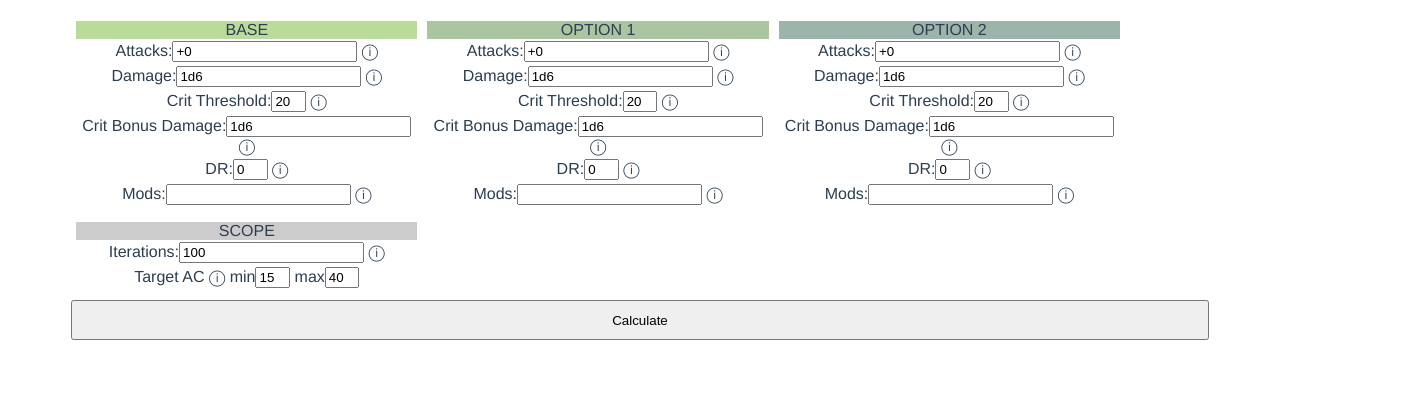
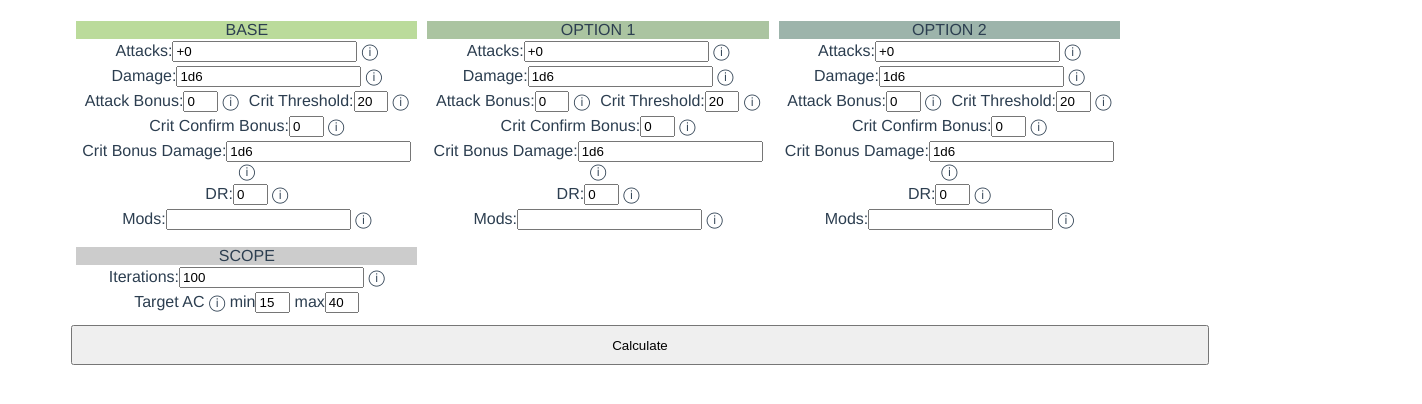
Before and after one commit to charles-oder/pathfinder-damage-calc, a Vue app: page / in a window 1280 px wide. Shown: the top 404 px of the page, 1422 px wide, since content can reach past the window. Built offline with nearby package versions, Linux system fonts and the light colour scheme.

Commit message:
added fields to compare attack bonuses without having to redo the attacks field

```diff
--- a/src/attack/attack-resolver.ts
+++ b/src/attack/attack-resolver.ts
@@ -2,6 +2,7 @@ import MultiDieRoller from '@/dice/multi-die-roller';
 import Logger from '@/logging/logger';
 import { SingleAttackResult, FullAttackResult } from './attack-result';
 import AttackSettings from '@/config/attack-settings';
+import { parseQuery } from 'vue-router';
 
 export default class AttackResolver {
 
@@ -93,17 +94,20 @@ export default class AttackResolver {
     resolveSingleAttack(targetAc: number, bonusToHit: number, attack = 0, hit = 0): SingleAttackResult {
         Logger.log('attack: ' + attack);
         Logger.log('hit: ' + hit);
+        Logger.log('settings: ' + JSON.stringify(this.settings));
         const naturalRoll = this.dieRoller.rollDieString('1d20');
         const critThreshold = this.settings.critThreshold;
         const critBonusDamage = this.settings.critBonusDamage;
+        const critConfirmBonus = parseInt(this.settings.critConfirmBonus);
+        const attackBonus = parseInt(this.settings.attackBonus);
         const damage = this.settings.damage;
-        const dr = this.settings.damageReduction;
+        const dr = parseInt(this.settings.damageReduction);
         const damageMod = this.settings.mods;
         Logger.log('naturalRoll: ' + naturalRoll);
         if (naturalRoll == 1) {
             return new SingleAttackResult(targetAc, false, false, 0, 0, 0, 0);
         }
-        const modifiedRoll = naturalRoll + bonusToHit;
+        const modifiedRoll = naturalRoll + bonusToHit + attackBonus;
         Logger.log('modifiedRoll: ' + modifiedRoll);
         const isHit = modifiedRoll >= targetAc || naturalRoll == 20;
         let baseDamage = 0;
@@ -119,7 +123,7 @@ export default class AttackResolver {
                 Logger.log('critical threat');
                 const confirmRoll = this.dieRoller.rollDieString('1d20');
                 Logger.log('confirm roll: ' + confirmRoll);
-                const modifiedConfirm = confirmRoll + bonusToHit;
+                const modifiedConfirm = confirmRoll + bonusToHit + critConfirmBonus + attackBonus;
                 Logger.log('modifiedConfirm roll: ' + modifiedConfirm);
                 isCrit = modifiedConfirm >= targetAc;
                 Logger.log('isCrit: ' + isCrit);
@@ -132,7 +136,7 @@ export default class AttackResolver {
         Logger.log('Base Damage: ' + baseDamage);
         Logger.log('Mod Damage: ' + modDamage);
         Logger.log('Crit Damage: ' + critDamage);
-        const totalDamage = Math.max(baseDamage + modDamage + critDamage - parseInt(this.settings.damageReduction), 0);
+        const totalDamage = Math.max(baseDamage + modDamage + critDamage - dr, 0);
         Logger.log('totalDamage: ' + totalDamage);
         return new SingleAttackResult(targetAc, isHit, isCrit, baseDamage, modDamage, critDamage, totalDamage);
     }
--- a/src/config/AttackSettingsView.vue
+++ b/src/config/AttackSettingsView.vue
@@ -3,7 +3,9 @@
         <div class="sim-settings-header" v-bind:style="{background: attackSettings.color}">{{attackSettings.name}}</div>
         <div class="row">Attacks:<input v-model="attackSettings.attacks"/> <TooltipView :text="attacksTooltip"/></div>
         <div class="row">Damage:<input v-model="attackSettings.damage"/> <TooltipView :text="damageToolitp"/></div>
+        <div class="row">Attack Bonus:<input style="width: 2em;" v-model="attackSettings.attackBonus"/> <TooltipView :text="critThresholdTooltip"/></div>
         <div class="row">Crit Threshold:<input style="width: 2em;" v-model="attackSettings.critThreshold"/> <TooltipView :text="critThresholdTooltip"/></div>
+        <div class="row">Crit Confirm Bonus:<input style="width: 2em;" v-model="attackSettings.critConfirmBonus"/> <TooltipView :text="critThresholdTooltip"/></div>
         <div class="row">Crit Bonus Damage:<input v-model="attackSettings.critBonusDamage"/> <TooltipView :text="critDamageBonusTooltip"/></div>
         <div class="row">DR:<input style="width: 2em;" v-model="attackSettings.damageReduction"/> <TooltipView :text="damageReductionTooltip"/></div>
         <div class="row">Mods:<input v-model="attackSettings.mods"/> <TooltipView :text="modsTooltip"/></div>
--- a/src/config/attack-settings.ts
+++ b/src/config/attack-settings.ts
@@ -4,18 +4,22 @@ export default class AttackSettings {
 
     color = '#CCC'
     name = 'Attack'
-    attacks = '';
-    damage = '';
+    attacks = '0';
+    attackBonus = '0';
+    critConfirmBonus = '0'
+    damage = '0';
     critThreshold = '20';
-    critBonusDamage = '';
+    critBonusDamage = '0';
     mods = '';
-    damageReduction = '';
+    damageReduction = '0';
 
     constructor(storage: AppStorage | null = new AppStorage()) {
         this.attacks = storage?.attacks ?? '';
-        this.damage = storage?.damage ?? '';
+        this.damage = storage?.damage ?? '0';
+        this.attackBonus = storage?.attackBonus ?? '0';
+        this.critConfirmBonus = storage?.critConfirmBonus ?? '0';
         this.critThreshold = storage?.critThreshold ?? '20';
-        this.critBonusDamage = storage?.critBonusDamage ?? '';
+        this.critBonusDamage = storage?.critBonusDamage ?? '0';
         this.mods = storage?.mods ?? '';
         this.damageReduction = storage?.damageReduction ?? '0';
     }
@@ -23,6 +27,8 @@ export default class AttackSettings {
     save(storage: AppStorage | null = new AppStorage()) {
         if (storage) {
             storage.attacks = this.attacks;
+            storage.attackBonus = this.attackBonus;
+            storage.critConfirmBonus = this.critConfirmBonus;
             storage.damage = this.damage;
             storage.critThreshold = this.critThreshold;
             storage.critBonusDamage = this.critBonusDamage;
--- a/src/storage.ts
+++ b/src/storage.ts
@@ -58,6 +58,30 @@ export default class AppStorage {
 
     set attacks(newValue: string) {
         localStorage['attacks'] = newValue
+    }
+
+    get attackBonus(): string {
+        const value: string | undefined = localStorage['attackBonus']
+        if (value) {
+            return value;
+        }
+        return '0';
+    }
+
+    set attackBonus(newValue: string) {
+        localStorage['attackBonus'] = newValue
+    }
+
+    get critConfirmBonus(): string {
+        const value: string | undefined = localStorage['critConfirmBonus']
+        if (value) {
+            return value;
+        }
+        return '0';
+    }
+
+    set critConfirmBonus(newValue: string) {
+        localStorage['critConfirmBonus'] = newValue
     }
 
     get damageReduction(): string {
```
Also changed, not shown: tests/unit/attack/mock-multi-die-roller.ts (+3 -0 lines), 1 other file (tests, documents, lock files or other folders).
